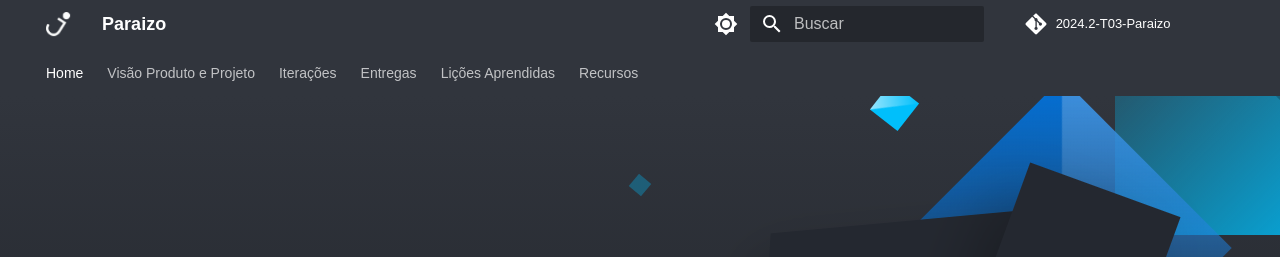
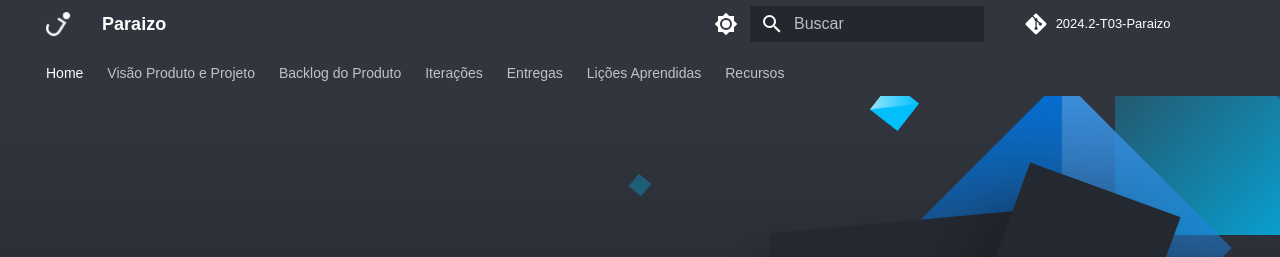
Before and after one commit to mdsreq-fga-unb/2024.2-T03-Paraizo, an MkDocs documentation site: the page built from docs/index.md, in a window 1280 px wide. Shown: the top 257 px of the page. Built offline with MkDocs 1.6.1 and Material for MkDocs 9.7.7, drawn with Linux system fonts in a browser that asks for light colours; nearby versions of some CDN libraries; comment, search, counter and statistics services are not loaded; the version menu is left out.

Commit message:
add: adicionando informações sobre o backlog

```diff
--- a/mkdocs.yml
+++ b/mkdocs.yml
@@ -147,7 +147,7 @@ nav:
       - Visão do Produto: visao-produto-projeto/visao-produto/index.md
       - Visão do Projeto: visao-produto-projeto/visao-projeto/index.md
       - Processo de desenvolvimento de software: visao-produto-projeto/processo-desenvolvimento-software/index.md
-  # - Backlog do Produto: backlog-produto/index.md
+  - Backlog do Produto: backlog-produto/index.md
   - Iterações: iteracoes/index.md
   - Entregas: entregas/index.md
   - Lições Aprendidas: licoes-aprendidas/index.md
```
